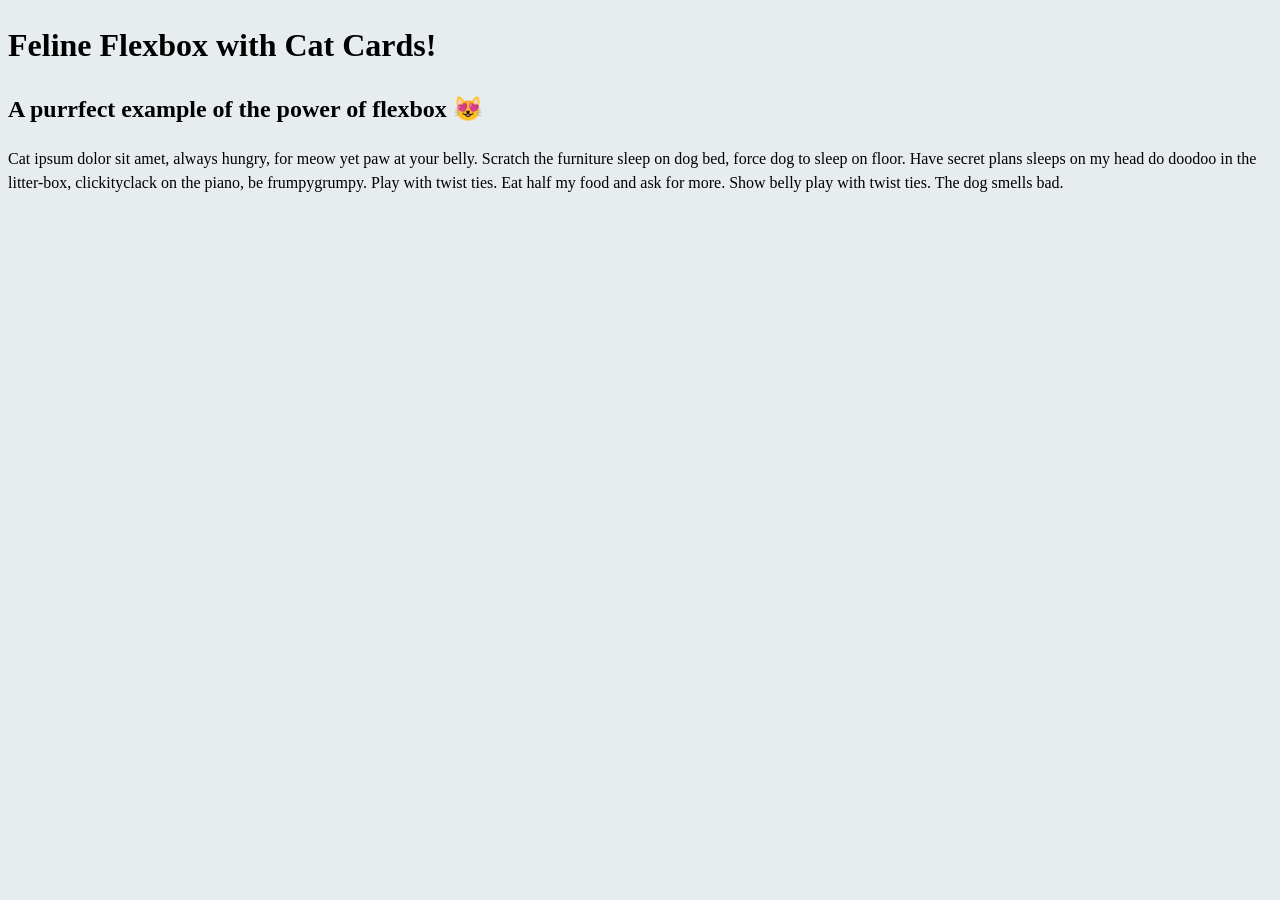
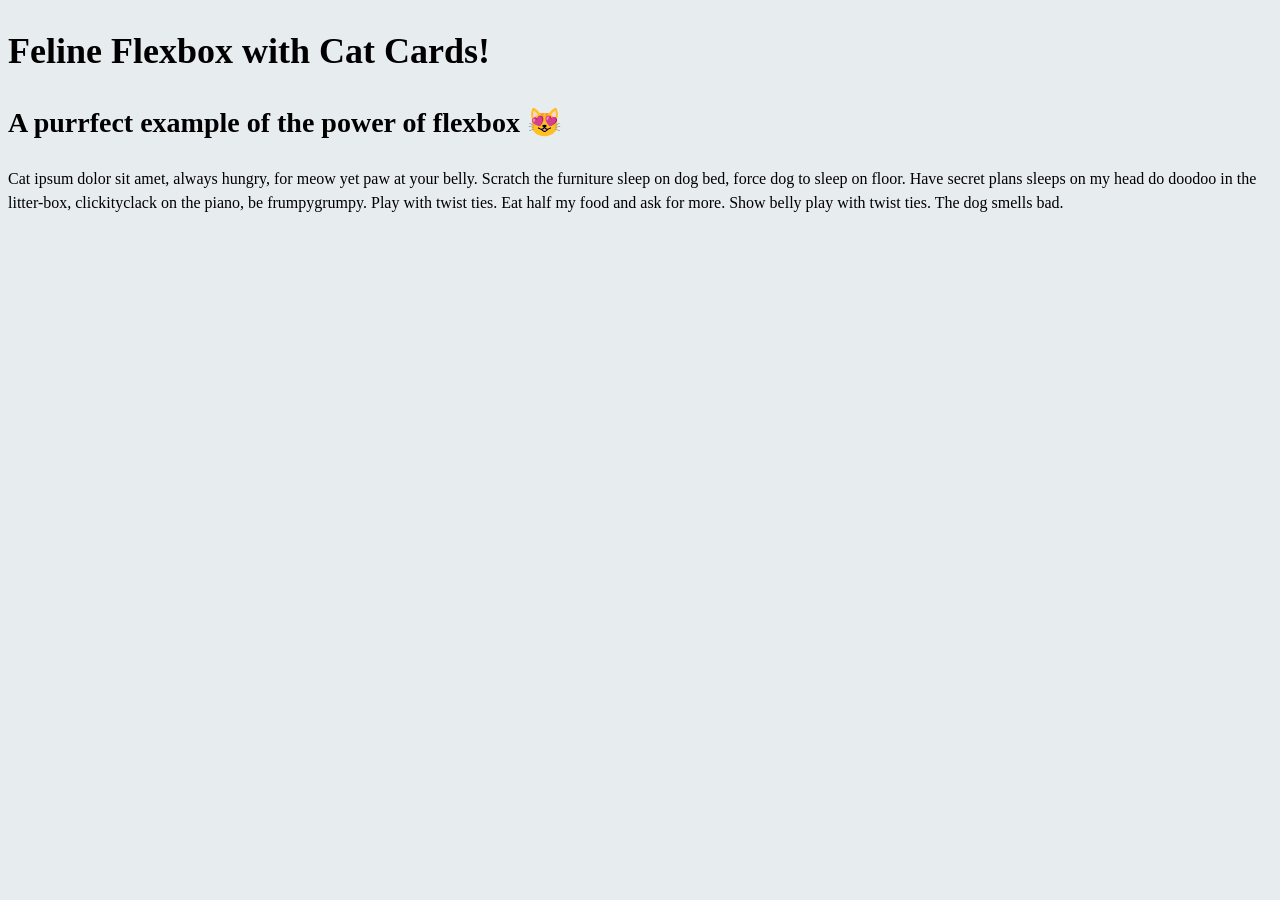

feat: Complete activity 3 - add responsive font sizes

--- a/style.css
+++ b/style.css
@@ -40,6 +40,18 @@ img {
   width: 250px;
 }
 
+h1 {
+  font-size: 2.25rem;
+}
+
+h2 {
+  font-size: 1.75rem;
+}
+
+h3 {
+  font-size: 1.5rem;
+}
+
 .card-container {
   display: flex;
   flex-wrap: wrap;
